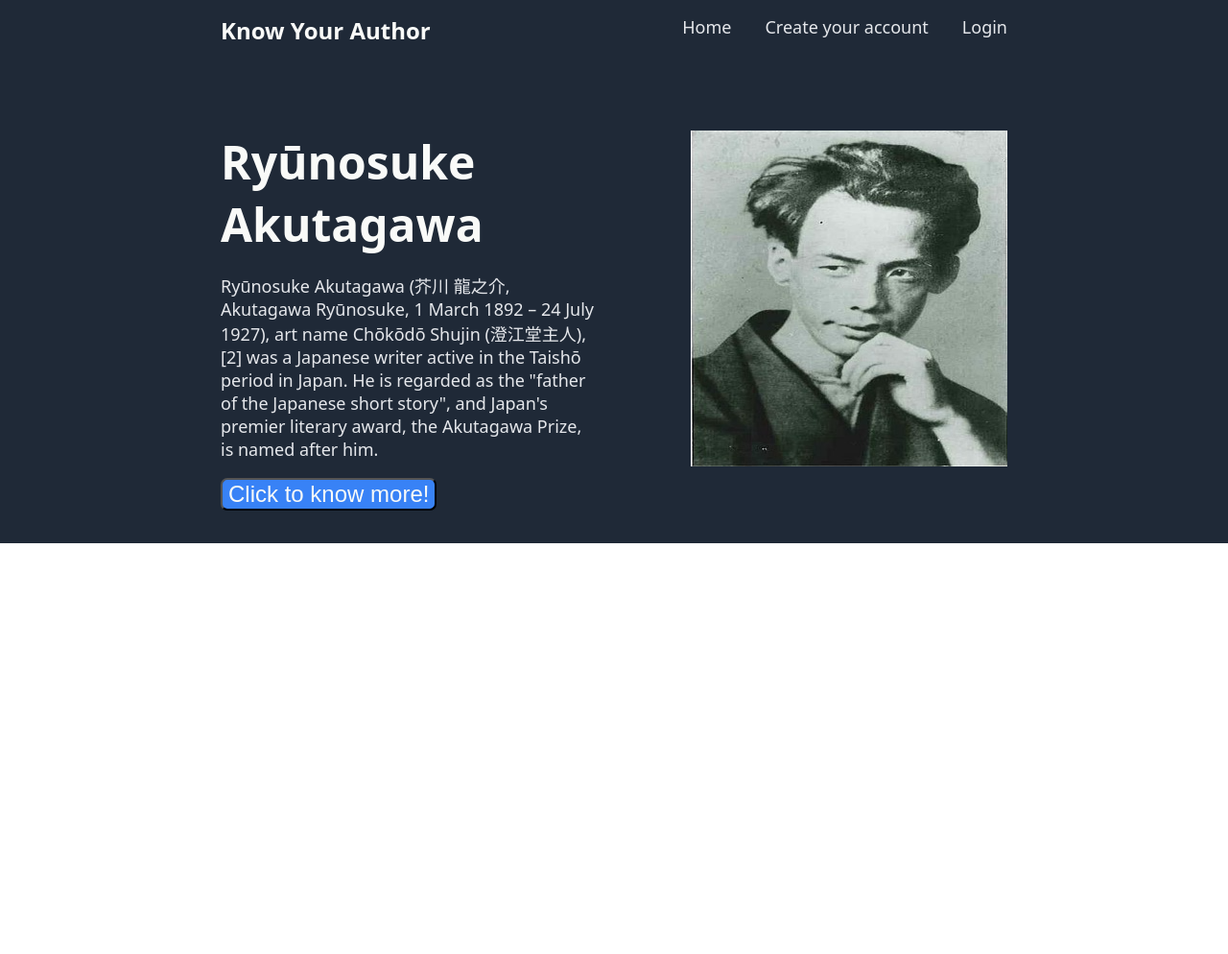
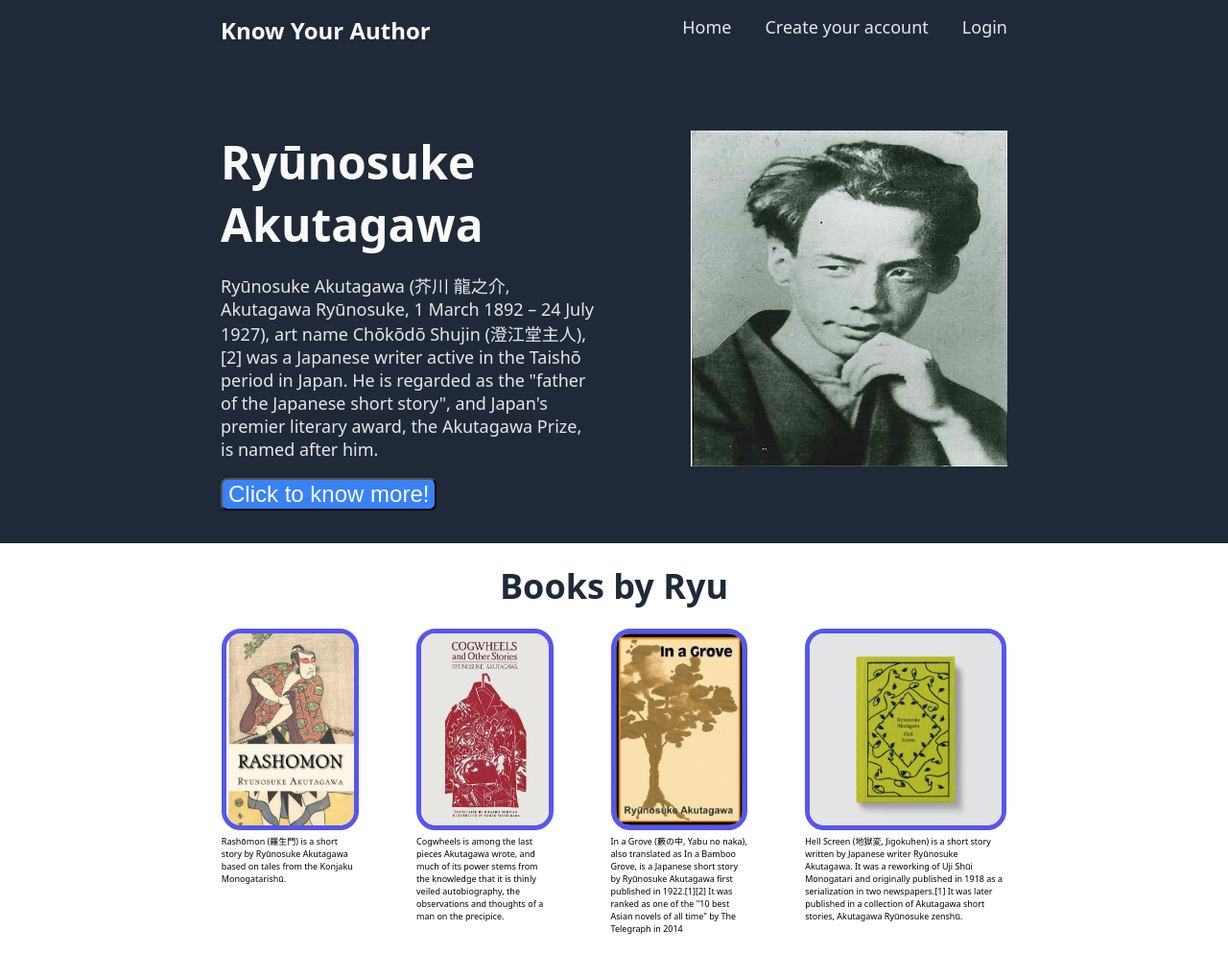
Before and after one commit to gunjanjaiswal/japlit, a plain HTML site: page 01ryu/index.html in a window 1280 px wide. Shown: the whole page at 96% size. Before the commit the page ends 800 px from the top, so only its background shows below. Drawn offline with Linux system fonts and the light colour scheme.

Commit message:
info section is made

```diff
--- a/01ryu/index.html
+++ b/01ryu/index.html
@@ -22,9 +22,30 @@
                 <p>Ryūnosuke Akutagawa (芥川 龍之介, Akutagawa Ryūnosuke, 1 March 1892 – 24 July 1927), art name Chōkōdō Shujin (澄江堂主人),[2] was a Japanese writer active in the Taishō period in Japan. He is regarded as the "father of the Japanese short story", and Japan's premier literary award, the Akutagawa Prize, is named after him.</p>
                 <button type="button">Click to know more!</button>
             </div>
-            <img src="./images/image.png" alt="Ryunnosuke Akutagawa">
+            <img class="ryuimage" src="./images/image.png" alt="Ryunnosuke Akutagawa">
         </div>
 
     </div>
+    <div class="books">
+        <div class="h">Books by Ryu</div>
+        <div class="bookinfo">
+            <div class="book-1">
+                <img src="./images/16970.webp" alt="Rashomon">
+                <div class="about">Rashōmon (羅生門) is a short story by Ryūnosuke Akutagawa based on tales from the Konjaku Monogatarishū.</div>
+            </div>
+            <div class="book-2">
+                <img src="./images/20694676.jpg" alt="Cogwheels">
+                <div class="about"> Cogwheels is among the last pieces Akutagawa wrote, and much of its power stems from the knowledge that it is thinly veiled autobiography, the observations and thoughts of a man on the precipice.</div>
+            </div>
+            <div class="book-3">
+                <img src="./images/8132998.jpg" alt="In a grove">
+                <div class="about">In a Grove (藪の中, Yabu no naka), also translated as In a Bamboo Grove, is a Japanese short story by Ryūnosuke Akutagawa first published in 1922.[1][2] It was ranked as one of the "10 best Asian novels of all time" by The Telegraph in 2014</div>
+            </div>
+            <div class="book-4">
+                <img src="./images/HellScreen-Cover_2048x2048.webp" alt="Hell Screen">
+                <div class="about">Hell Screen (地獄変, Jigokuhen) is a short story written by Japanese writer Ryūnosuke Akutagawa. It was a reworking of Uji Shūi Monogatari and originally published in 1918 as a serialization in two newspapers.[1] It was later published in a collection of Akutagawa short stories, Akutagawa Ryūnosuke zenshū.</div>
+            </div>
+        </div>
+    </div>
 </body>
 </html>
--- a/01ryu/style.css
+++ b/01ryu/style.css
@@ -1,5 +1,8 @@
 body{
+    display: flex;
+    flex-direction: column;
     margin: 0;
+    font-family: system-ui, -apple-system, BlinkMacSystemFont, 'Segoe UI', Roboto, Oxygen, Ubuntu, Cantarell, 'Open Sans', 'Helvetica Neue', sans-serif;
 }
 .header{
     background-color: #1F2937;
@@ -8,7 +11,7 @@ body{
     color: white;
     margin-top: 0;
     padding: 0px 230px;
-    font-family: system-ui, -apple-system, BlinkMacSystemFont, 'Segoe UI', Roboto, Oxygen, Ubuntu, Cantarell, 'Open Sans', 'Helvetica Neue', sans-serif;
+
 }
 
 .logo-links{
@@ -54,3 +57,34 @@ button{
     border-radius: 7px;
     color: #F9FAF8;
 }
+
+.books{
+    display: flex;
+    flex-direction: column;
+    padding: 20px 350px;
+    gap: 20px;
+    align-items: center;
+}
+
+.books .h{
+    font-size: 36px;
+    color: #1F2937;
+    font-weight: 900;
+}
+
+.bookinfo{
+    display: flex;
+    gap:60px;
+
+}
+
+.bookinfo img{
+    max-width: 200px;
+    max-height: 200px;
+    border: 5px solid rgb(86, 86, 237);
+    border-radius: 20px;
+}
+
+.about{
+    font-size: 9px;
+}
```
Also changed, not shown: 01ryu/images/16970.webp (added), 01ryu/images/20694676.jpg (added), 01ryu/images/8132998.jpg (added), 01ryu/images/HellScreen-Cover_2048x2048.webp (added).
